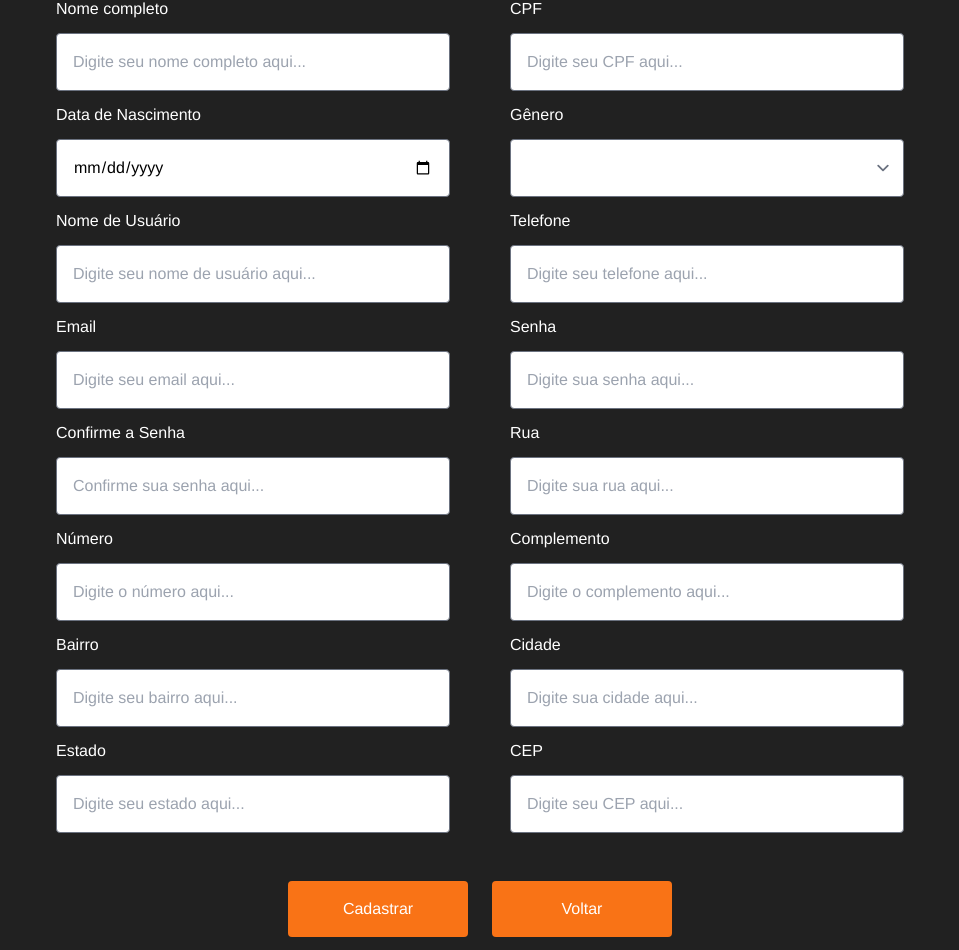
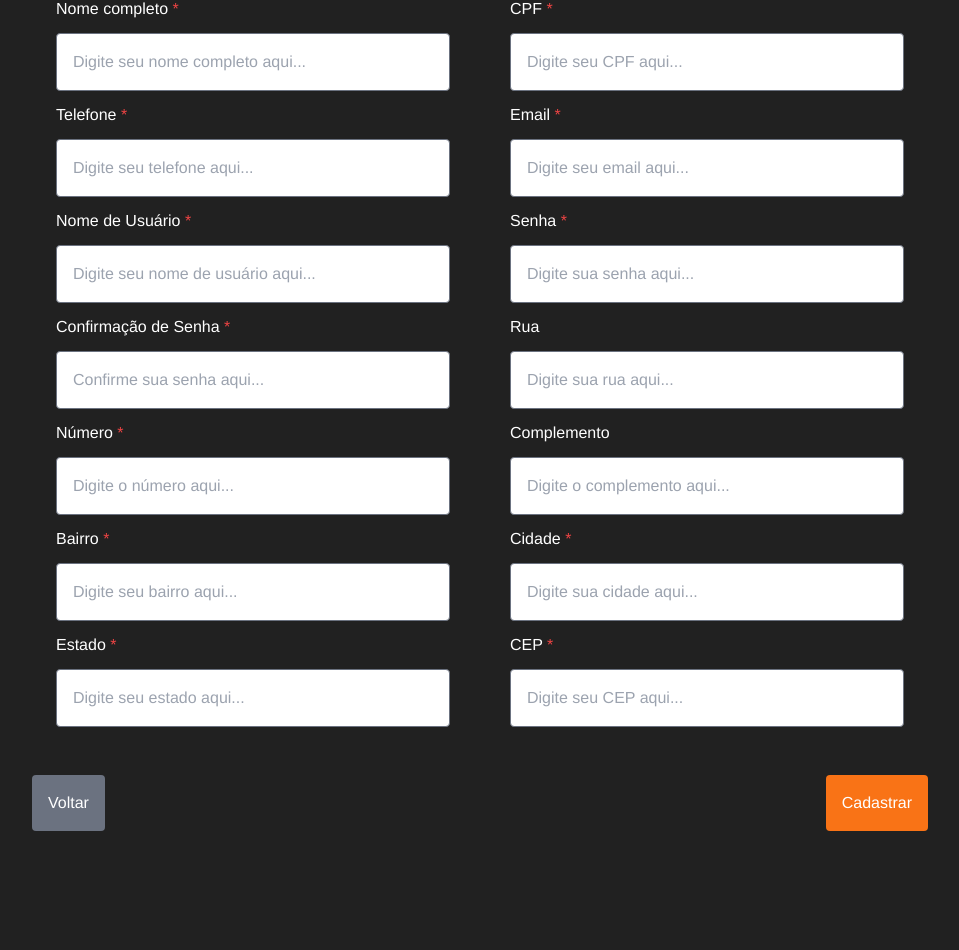
Before and after one commit to Andisssu/avasoft-ihm, a Vue app in the folder frontend/: page /ProfessionalRegister in a window 1280 px wide. Shown: the part 195-1145 px from the top of the page, without its empty margins (88-1047 px from the left). After the commit the page ends 1074 px from the top, so only its background shows below. Built offline with nearby package versions, Linux system fonts and the light colour scheme; what vue3-google-login would draw is missing.

Commit message:
feat: professionalregister

```diff
--- a/frontend/src/router.js
+++ b/frontend/src/router.js
@@ -78,7 +78,8 @@ const routes = [
     {
         path: '/ProfessionalRegister',
         component: ProfessionalRegister,
-        name: 'ProfessionalRegister'
+        name: 'ProfessionalRegister',
+        meta: { hideHeader: true }
     },
     {
         path: '/patientlist',
--- a/frontend/src/templates/ProfessionalRegister.vue
+++ b/frontend/src/templates/ProfessionalRegister.vue
@@ -1,150 +1,127 @@
 <template>
+  <ToastComponent v-if="showToast" :message="toastMessage" :type="toastType" />
   <div class="container flex flex-col justify-start items-center min-h-screen text-white px-4">
-      <!-- Título do formulário -->
     <h2 class="text-2xl mb-6">Cadastro de Profissionais</h2>
 
-      <!-- Formulário de cadastro -->
     <form @submit.prevent="handleRegister" id="register-form" class="w-full max-w-4xl text-black">
       <div class="grid grid-cols-1 md:grid-cols-2 gap-2">
-          <!-- Nome completo -->
         <div class="flex flex-col mx-4">
-            <label for="fullName" class="mb-2 text-white">Nome completo</label>
+          <label for="fullName" class="mb-2 text-white">Nome completo <span class="text-red-500">*</span></label>
           <input type="text" id="fullName" placeholder="Digite seu nome completo aqui..." v-model="fullName"
-              class="w-full p-3 rounded focus:border-orange-500">
+            class="w-full p-3 rounded focus:border-orange-500" />
+          <span v-if="errors.fullName" class="text-red-500 text-sm">{{ errors.fullName }}</span>
         </div>
 
-          <!-- CPF -->
         <div class="flex flex-col mx-4">
-            <label for="cpf" class="mb-2 text-white">CPF</label>
+          <label for="cpf" class="mb-2 text-white">CPF <span class="text-red-500">*</span></label>
           <input type="text" id="cpf" placeholder="Digite seu CPF aqui..." v-model="cpf"
-              class="w-full p-3 rounded focus:border-orange-500">
+            class="w-full p-3 rounded focus:border-orange-500" />
+          <span v-if="errors.cpf" class="text-red-500 text-sm">{{ errors.cpf }}</span>
         </div>
 
-          <!-- Data de Nascimento -->
         <div class="flex flex-col mx-4">
-            <label for="dataNasc" class="mb-2 text-white">Data de Nascimento</label>
-            <input type="date" id="dataNasc" v-model="dataNasc"
-              class="w-full p-3 rounded focus:border-orange-500">
+          <label for="phone" class="mb-2 text-white">Telefone <span class="text-red-500">*</span></label>
+          <input type="text" id="phone" placeholder="Digite seu telefone aqui..." v-model="phone"
+            class="w-full p-3 rounded focus:border-orange-500" />
+          <span v-if="errors.phone" class="text-red-500 text-sm">{{ errors.phone }}</span>
         </div>
 
-          <!-- Gênero -->
         <div class="flex flex-col mx-4">
-            <label for="gender" class="mb-2 text-white">Gênero</label>
-            <select id="gender" v-model="gender" class="w-full p-3 rounded focus:border-orange-500">
-              <option value="Masculino">Masculino</option>
-              <option value="Feminino">Feminino</option>
-              <option value="Outro">Outro</option>
-            </select>
+          <label for="email" class="mb-2 text-white">Email <span class="text-red-500">*</span></label>
+          <input type="email" id="email" placeholder="Digite seu email aqui..." v-model="email"
+            class="w-full p-3 rounded focus:border-orange-500" />
+          <span v-if="errors.email" class="text-red-500 text-sm">{{ errors.email }}</span>
         </div>
 
-          <!-- Nome de Usuário -->
         <div class="flex flex-col mx-4">
-            <label for="userName" class="mb-2 text-white">Nome de Usuário</label>
+          <label for="userName" class="mb-2 text-white">Nome de Usuário <span class="text-red-500">*</span></label>
           <input type="text" id="userName" placeholder="Digite seu nome de usuário aqui..." v-model="userName"
-              class="w-full p-3 rounded focus:border-orange-500">
+            class="w-full p-3 rounded focus:border-orange-500" />
+          <span v-if="errors.userName" class="text-red-500 text-sm">{{ errors.userName }}</span>
         </div>
 
-          <!-- Telefone -->
         <div class="flex flex-col mx-4">
-            <label for="phone" class="mb-2 text-white">Telefone</label>
-            <input type="text" id="phone" placeholder="Digite seu telefone aqui..." v-model="phone"
-              class="w-full p-3 rounded focus:border-orange-500">
+          <label for="password" class="mb-2 text-white">Senha <span class="text-red-500">*</span></label>
+          <input type="password" id="password" placeholder="Digite sua senha aqui..." v-model="password"
+            class="w-full p-3 rounded focus:border-orange-500" />
+          <span v-if="errors.password" class="text-red-500 text-sm">{{ errors.password }}</span>
         </div>
 
-          <!-- Email -->
         <div class="flex flex-col mx-4">
-            <label for="email" class="mb-2 text-white">Email</label>
-            <input type="email" id="email" placeholder="Digite seu email aqui..." v-model="email"
-              class="w-full p-3 rounded focus:border-orange-500">
+          <label for="confirmPassword" class="mb-2 text-white">Confirmação de Senha <span class="text-red-500">*</span></label>
+          <input type="password" id="confirmPassword" placeholder="Confirme sua senha aqui..." v-model="confirmPassword"
+            class="w-full p-3 rounded focus:border-orange-500" />
+          <span v-if="errors.confirmPassword" class="text-red-500 text-sm">{{ errors.confirmPassword }}</span>
         </div>
 
-          <!-- Senha -->
-          <div class="flex flex-col mx-4">
-            <label for="password" class="mb-2 text-white">Senha</label>
-            <input type="password" id="password" placeholder="Digite sua senha aqui..." v-model="password"
-              class="w-full p-3 rounded focus:border-orange-500">
-          </div>
-
-          <!-- Confirmação de Senha -->
-          <div class="flex flex-col mx-4">
-            <label for="confirmPassword" class="mb-2 text-white">Confirme a Senha</label>
-            <input type="password" id="confirmPassword" placeholder="Confirme sua senha aqui..." v-model="confirmPassword"
-              class="w-full p-3 rounded focus:border-orange-500">
-          </div>
-
-          <!-- Rua -->
         <div class="flex flex-col mx-4">
           <label for="street" class="mb-2 text-white">Rua</label>
           <input type="text" id="street" placeholder="Digite sua rua aqui..." v-model="street"
-              class="w-full p-3 rounded focus:border-orange-500">
+            class="w-full p-3 rounded focus:border-orange-500" />
         </div>
 
-          <!-- Número -->
         <div class="flex flex-col mx-4">
-            <label for="number" class="mb-2 text-white">Número</label>
+          <label for="number" class="mb-2 text-white">Número <span class="text-red-500">*</span></label>
           <input type="number" id="number" placeholder="Digite o número aqui..." v-model="number"
-              class="w-full p-3 rounded focus:border-orange-500">
+            class="w-full p-3 rounded focus:border-orange-500" />
         </div>
 
-          <!-- Complemento -->
         <div class="flex flex-col mx-4">
           <label for="complement" class="mb-2 text-white">Complemento</label>
           <input type="text" id="complement" placeholder="Digite o complemento aqui..." v-model="complement"
-              class="w-full p-3 rounded focus:border-orange-500">
+            class="w-full p-3 rounded focus:border-orange-500" />
         </div>
 
-          <!-- Bairro -->
         <div class="flex flex-col mx-4">
-            <label for="district" class="mb-2 text-white">Bairro</label>
+          <label for="district" class="mb-2 text-white">Bairro <span class="text-red-500">*</span></label>
           <input type="text" id="district" placeholder="Digite seu bairro aqui..." v-model="district"
-              class="w-full p-3 rounded focus:border-orange-500">
+            class="w-full p-3 rounded focus:border-orange-500" />
         </div>
 
-          <!-- Cidade -->
         <div class="flex flex-col mx-4">
-            <label for="city" class="mb-2 text-white">Cidade</label>
+          <label for="city" class="mb-2 text-white">Cidade <span class="text-red-500">*</span></label>
           <input type="text" id="city" placeholder="Digite sua cidade aqui..." v-model="city"
-              class="w-full p-3 rounded focus:border-orange-500">
+            class="w-full p-3 rounded focus:border-orange-500" />
         </div>
 
-          <!-- Estado -->
         <div class="flex flex-col mx-4">
-            <label for="state" class="mb-2 text-white">Estado</label>
+          <label for="state" class="mb-2 text-white">Estado <span class="text-red-500">*</span></label>
           <input type="text" id="state" placeholder="Digite seu estado aqui..." v-model="state"
-              class="w-full p-3 rounded focus:border-orange-500">
+            class="w-full p-3 rounded focus:border-orange-500" />
         </div>
 
-          <!-- CEP -->
         <div class="flex flex-col mx-4">
-            <label for="cep" class="mb-2 text-white">CEP</label>
+          <label for="cep" class="mb-2 text-white">CEP <span class="text-red-500">*</span></label>
           <input type="text" id="cep" placeholder="Digite seu CEP aqui..." v-model="cep"
-              class="w-full p-3 rounded focus:border-orange-500">
+            class="w-full p-3 rounded focus:border-orange-500" />
+          <span v-if="errors.cep" class="text-red-500 text-sm">{{ errors.cep }}</span>
         </div>
       </div>
 
-        <!-- Botões de envio -->
-        <div class="flex justify-center mt-6 gap-4">
-          <button type="submit" class="bg-orange-500 text-white p-3 mb-3 rounded">Cadastrar</button>
-          <router-link to="/">
-            <button type="button" class="bg-orange-500 text-white p-3 mb-3 rounded">Voltar</button>
-          </router-link>
+      <div class="flex justify-between my-6">
+        <button type="button" @click="goBack" class="bg-gray-500 text-white p-3 rounded">Voltar</button>
+        <button type="submit" class="bg-orange-500 text-white p-3 rounded">Cadastrar</button>
       </div>
     </form>
   </div>
 </template>
 
 <script>
-  import axios from 'axios';
+import ToastComponent from '../components/ToastNotification.vue';
 
 export default {
+  components: {
+    ToastComponent,
+  },
   data() {
     return {
       fullName: '',
       cpf: '',
-        dataNasc: '',
-        gender: '',
       phone: '',
       email: '',
+      userName: '',
+      password: '',
+      confirmPassword: '',
       street: '',
       number: '',
       complement: '',
@@ -152,72 +129,79 @@
       city: '',
       state: '',
       cep: '',
-        userName: '',
-        password: '',
-        confirmPassword: '',
+      errors: {},
+      toastMessage: '',
+      toastType: '',
+      showToast: false,
     };
   },
   methods: {
-      async handleRegister() {
-        if (this.password !== this.confirmPassword) {
-          alert('As senhas não coincidem.');
+    validateCPF(cpf) {
+      // Lógica de validação de CPF (apenas exemplo)
+      return cpf.length === 11 && !isNaN(cpf);
+    },
+    validatePhone(phone) {
+      // Lógica de validação de telefone (apenas exemplo)
+      return phone.length >= 10 && phone.length <= 15 && !isNaN(phone);
+    },
+    validateCEP(cep) {
+      // Lógica de validação de CEP (apenas exemplo)
+      return cep.length === 8 && !isNaN(cep);
+    },
+    handleRegister() {
+      this.errors = {}; // Limpa os erros
+
+      // Validação dos campos
+      if (!this.fullName) this.errors.fullName = 'Nome completo é obrigatório.';
+      if (!this.cpf || !this.validateCPF(this.cpf)) this.errors.cpf = 'CPF inválido.';
+      if (!this.phone || !this.validatePhone(this.phone)) this.errors.phone = 'Telefone inválido.';
+      if (!this.email) this.errors.email = 'Email é obrigatório.';
+      if (!this.userName) this.errors.userName = 'Nome de usuário é obrigatório.';
+      if (!this.password) this.errors.password = 'Senha é obrigatória.';
+      if (this.password !== this.confirmPassword) this.errors.confirmPassword = 'As senhas não coincidem.';
+      if (!this.cep || !this.validateCEP(this.cep)) this.errors.cep = 'CEP inválido.';
+
+      // Verifica se há erros
+      if (Object.keys(this.errors).length > 0) {
+        this.toastMessage = 'Por favor, corrija os erros no formulário.';
+        this.toastType = 'error';
+        this.showToast = true;
         return;
       }
 
-        try {
-          await axios.post('http://localhost:3000/register', {
-            fullName: this.fullName,
-            cpf: this.cpf,
-            dataNasc: this.dataNasc,
-            gender: this.gender,
-            phone: this.phone,
-            email: this.email,
-            street: this.street,
-            number: this.number,
-            complement: this.complement,
-            district: this.district,
-            city: this.city,
-            state: this.state,
-            cep: this.cep,
-            role: 'Profissional',
-            userName: this.userName,
-            password: this.password,
-            confirmPassword: this.confirmPassword,
-            resetPasswordToken: null,
-          });
-          alert('Profissional cadastrado com sucesso!');
-        } catch (error) {
-          console.error('Erro ao cadastrar profissional:', error);
-          if (error.response && error.response.data && error.response.data.message) {
-            alert(`Erro ao cadastrar profissional: ${error.response.data.message}`);
-          } else {
-            alert('Erro ao cadastrar profissional.');
-          }
-        }
+      // Aqui você pode fazer a requisição para o backend
+      // Após o sucesso, exiba uma mensagem de sucesso
+      this.toastMessage = 'Profissional cadastrado com sucesso!';
+      this.toastType = 'success';
+      this.showToast = true;
+
+      // Limpa os campos
+      this.clearFields();
     },
-    }
+    clearFields() {
+      this.fullName = '';
+      this.cpf = '';
+      this.phone = '';
+      this.email = '';
+      this.userName = '';
+      this.password = '';
+      this.confirmPassword = '';
+      this.street = '';
+      this.number = '';
+      this.complement = '';
+      this.district = '';
+      this.city = '';
+      this.state = '';
+      this.cep = '';
+      this.errors = {};
+    },
+    goBack() {
+      this.$router.go(-1);
+    },
+  },
 };
 </script>
 
 <style scoped>
-  p {
-    max-width: 100%;
-    height: auto;
-    margin-bottom: 1rem;
-  }
-
-  #logo {
-    max-width: 10%;
-    max-height: 10%;
-    opacity: 0.5;
-    margin-right: 1rem;
-  }
-
-  h1 span {
-    color: #ff8818;
-  }
-
-  button {
-    width: 180px;
-  }
+/* Estilos personalizados */
 </style>
```
Also changed, not shown: 1 other file (tests, documents, lock files or other folders). Lines whose indentation alone changed are shown as unchanged.
